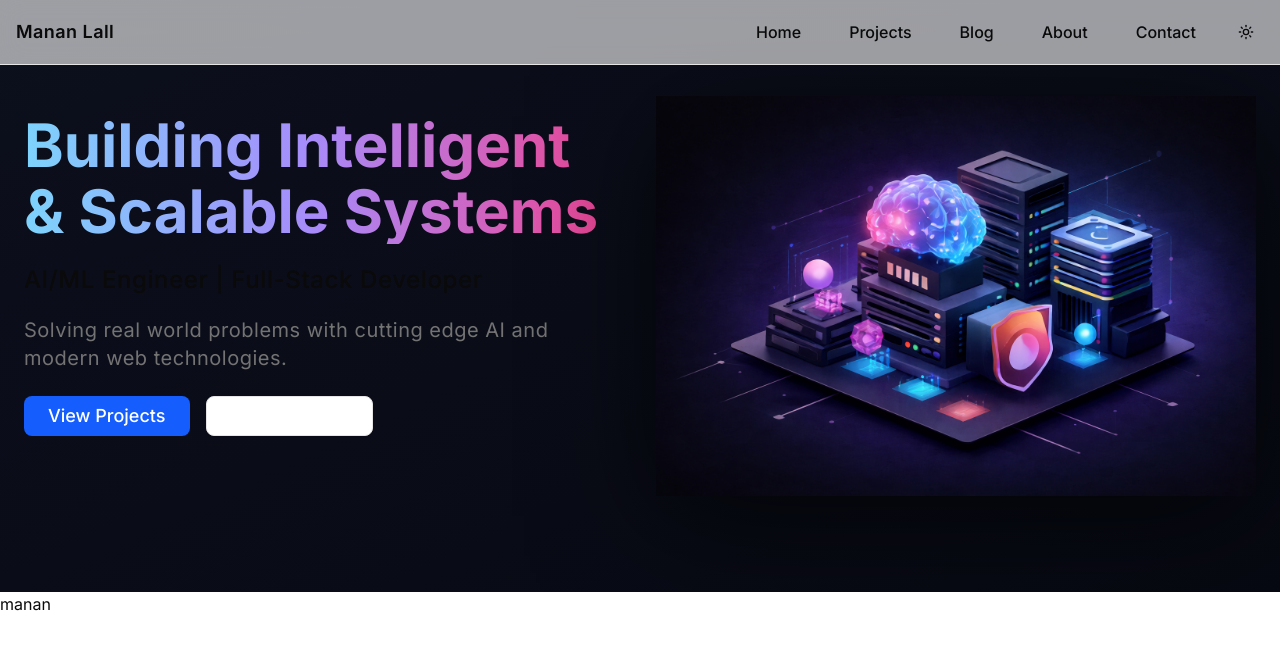
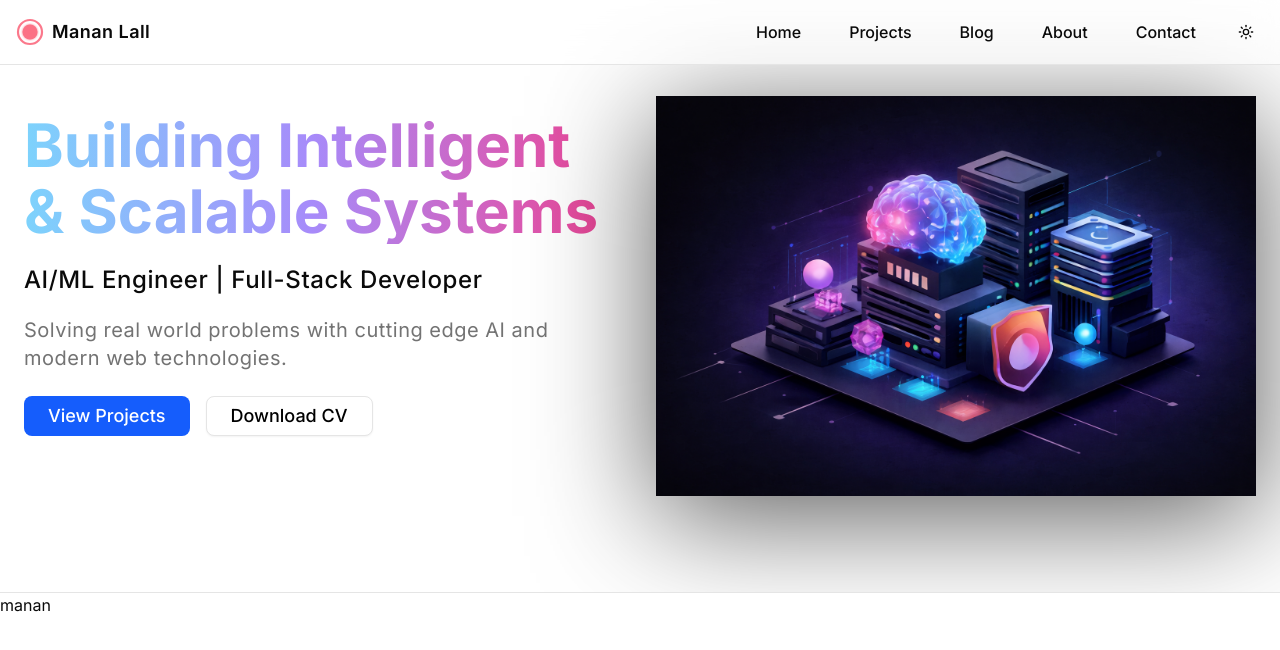
Before and after one commit to Manan0p/Personal-Portfolio, a Next.js app: page / in a window 1280 px wide. Shown: the top 650 px of the page. Built offline with nearby package versions, Linux system fonts and the light colour scheme.

Commit message:
optimization

```diff
--- a/app/page.jsx
+++ b/app/page.jsx
@@ -8,9 +8,8 @@ export default function Home() {
       <header className="fixed top-0 w-full border-b z-50 backdrop-blur-md supports-backdrop-filter:bg-background/60">
         <nav className="container mx-auto px-4 h-16 flex items-center justify-between">
           <div className="flex items-center gap-2">
-            <span className="font-semibold text-lg tracking-wide">
-              Manan Lall
-            </span>
+            <Image src="/brand-mark.svg" alt="Logo" width={28} height={28} priority />
+            <span className="font-semibold text-lg tracking-wide">Manan Lall</span>
           </div>
 
 
@@ -35,7 +34,7 @@ export default function Home() {
         </nav>
       </header>
       <main>
-        <section className="relative w-full overflow-hidden py-12 md:py-20 lg:py-24 bg-gradient-to-br from-[#0c0f1c] via-[#0a0d18] to-[#070912]">
+        <section className="relative w-full overflow-hidden py-12 md:py-20 lg:py-24  dark:{from-[#0c0f1c] via-[#0a0d18] to-[#070912] bg-gradient-to-br} border-b">
           <div className="container mx-auto px-4 md:px-6">
             <div className="grid lg:grid-cols-2 gap-8 items-start">
               <div className="space-y-5 pt-4">
@@ -52,7 +51,7 @@ export default function Home() {
                   <Button className={"text-white text-lg bg-blue-600"} size="lg" href="/projects">
                     View Projects
                   </Button>
-                  <Button className={"text-white text-lg"} variant="outline" size="lg" href="/">
+                  <Button className={"dark:text-white text-black text-lg"} variant="outline" size="lg" href="/">
                     Download CV
                   </Button>
                 </div>
```
Also changed, not shown: public/brand-mark.svg (added).
